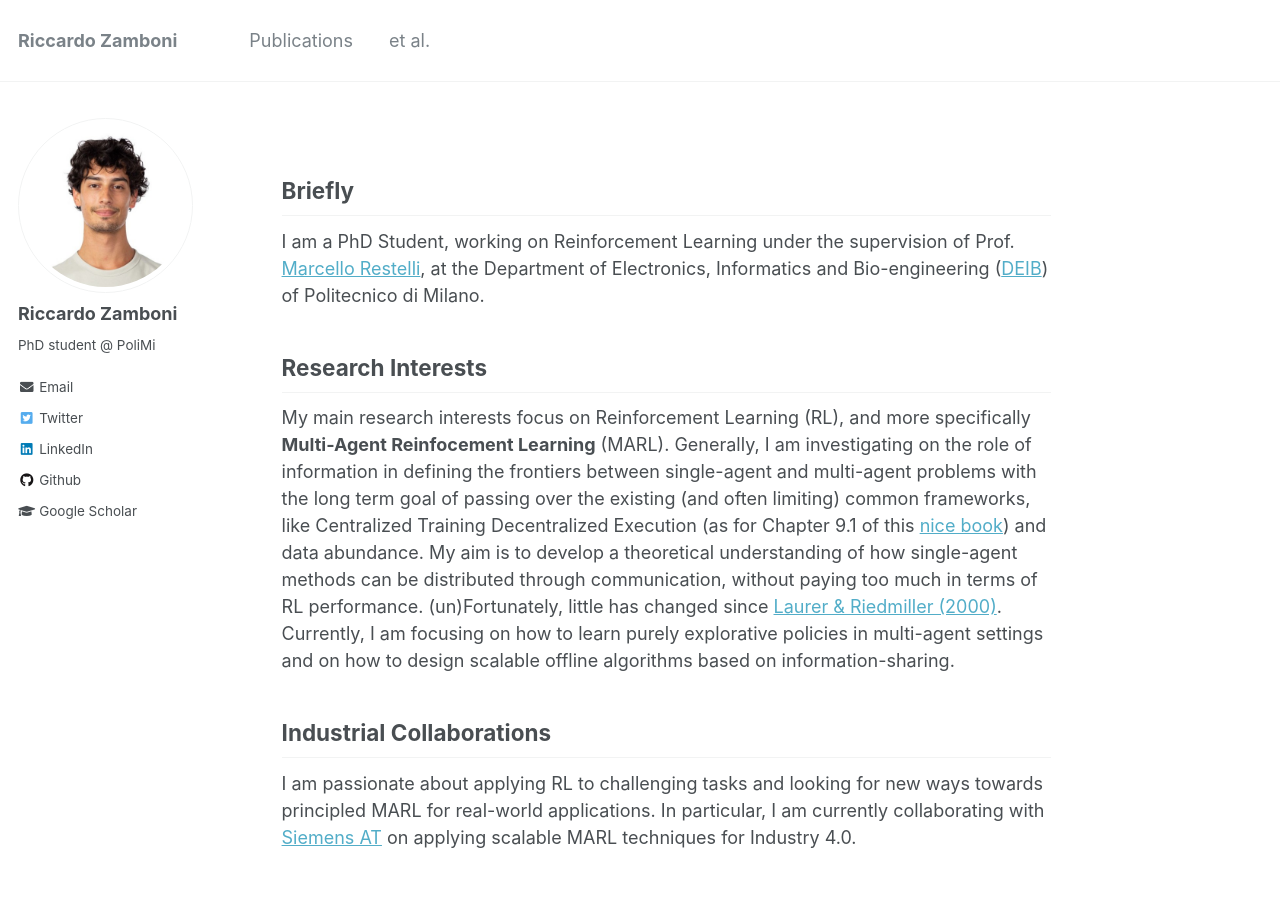
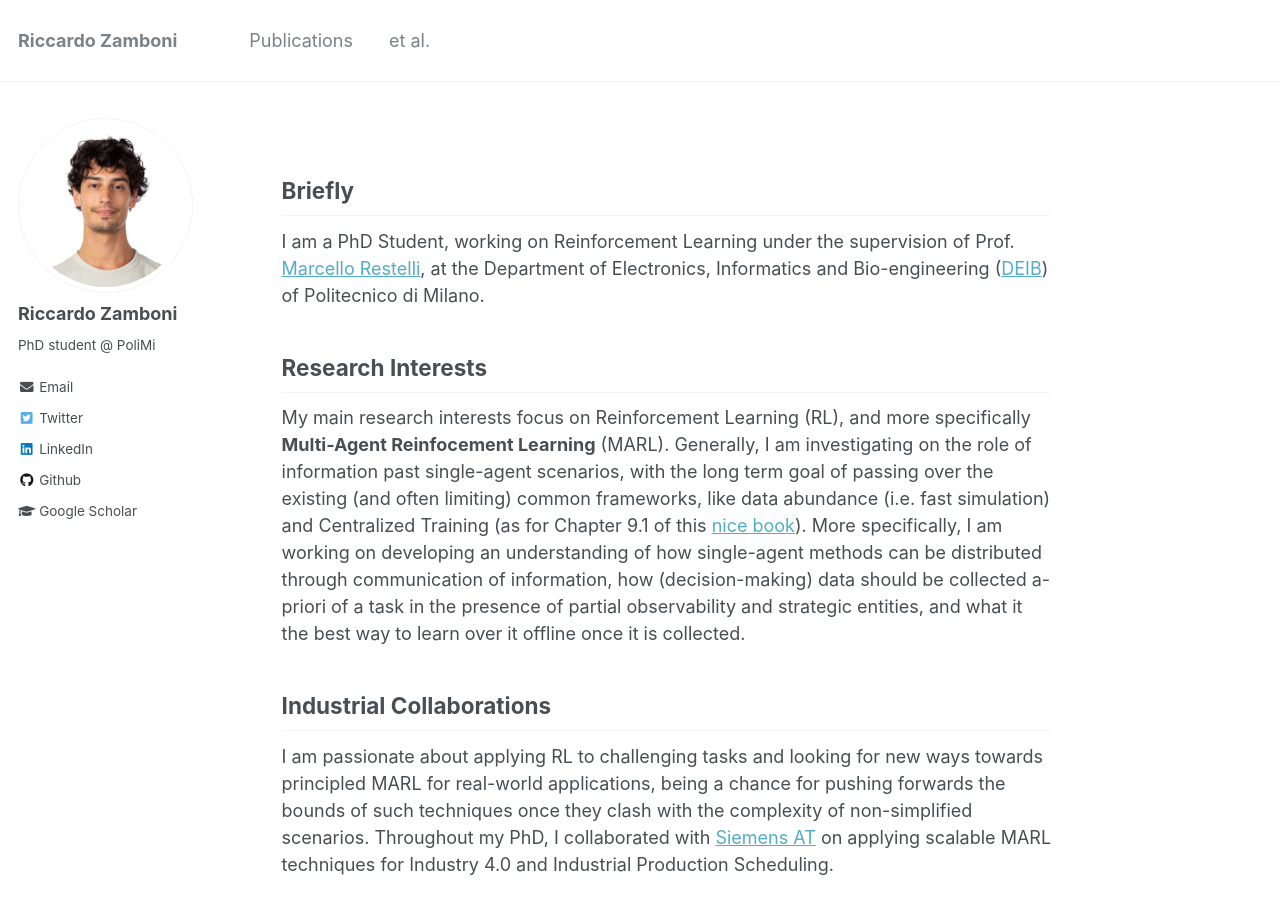
Before and after one commit to RiccZamboni/ricczamboni.github.io, a Jekyll site: the page built from _pages/about.md, in a window 1280 px wide and 900 px high. Built offline with Jekyll 4.4.1, drawn with Linux system fonts in a browser that asks for light colours.

Commit message:
Update about.md

```diff
--- a/_pages/about.md
+++ b/_pages/about.md
@@ -16,12 +16,13 @@ I am a PhD Student, working on Reinforcement Learning under the supervision of P
 
 Research Interests
 ---
-My main research interests focus on Reinforcement Learning (RL), and more specifically <b>Multi-Agent Reinfocement Learning</b> (MARL). Generally, I am investigating on the role of information in defining the frontiers between single-agent and multi-agent problems with the long term goal of passing over the existing (and often limiting) common frameworks, like Centralized Training Decentralized Execution (as for Chapter 9.1 of this [nice book](https://www.marl-book.com/download/marl-book.pdf)) and data abundance. My aim is to develop a theoretical understanding of how single-agent methods can be distributed through communication, without paying too much in terms of RL performance. (un)Fortunately, little has changed since [Laurer & Riedmiller (2000)](https://dl.acm.org/doi/10.5555/645529.658113).
-Currently, I am focusing on how to learn purely explorative policies in multi-agent settings and on how to design scalable offline algorithms based on information-sharing.
+My main research interests focus on Reinforcement Learning (RL), and more specifically <b>Multi-Agent Reinfocement Learning</b> (MARL). Generally, I am investigating on the role of information past single-agent scenarios, with the long term goal of passing over the existing (and often limiting) common frameworks, like data abundance (i.e. fast simulation) and Centralized Training (as for Chapter 9.1 of this [nice book](https://www.marl-book.com/download/marl-book.pdf)).
+More specifically, I am working on developing an understanding of how single-agent methods can be distributed through communication of information, how (decision-making) data should be collected a-priori of a task in the presence of partial observability and strategic entities, and what it the best way to learn over it offline once it is collected.
 
 Industrial Collaborations
 ---
-I am passionate about applying RL to challenging tasks and looking for new ways towards principled MARL for real-world applications. In particular, I am currently collaborating with [Siemens AT](https://new.siemens.com/at/de.html) on applying scalable MARL techniques for Industry 4.0.
+I am passionate about applying RL to challenging tasks and looking for new ways towards principled MARL for real-world applications, being a chance for pushing forwards the bounds of such techniques once they clash with the complexity of non-simplified scenarios.
+Throughout my PhD, I collaborated with [Siemens AT](https://new.siemens.com/at/de.html) on applying scalable MARL techniques for Industry 4.0 and Industrial Production Scheduling.
 
 Teaching Activities
 ---
```
